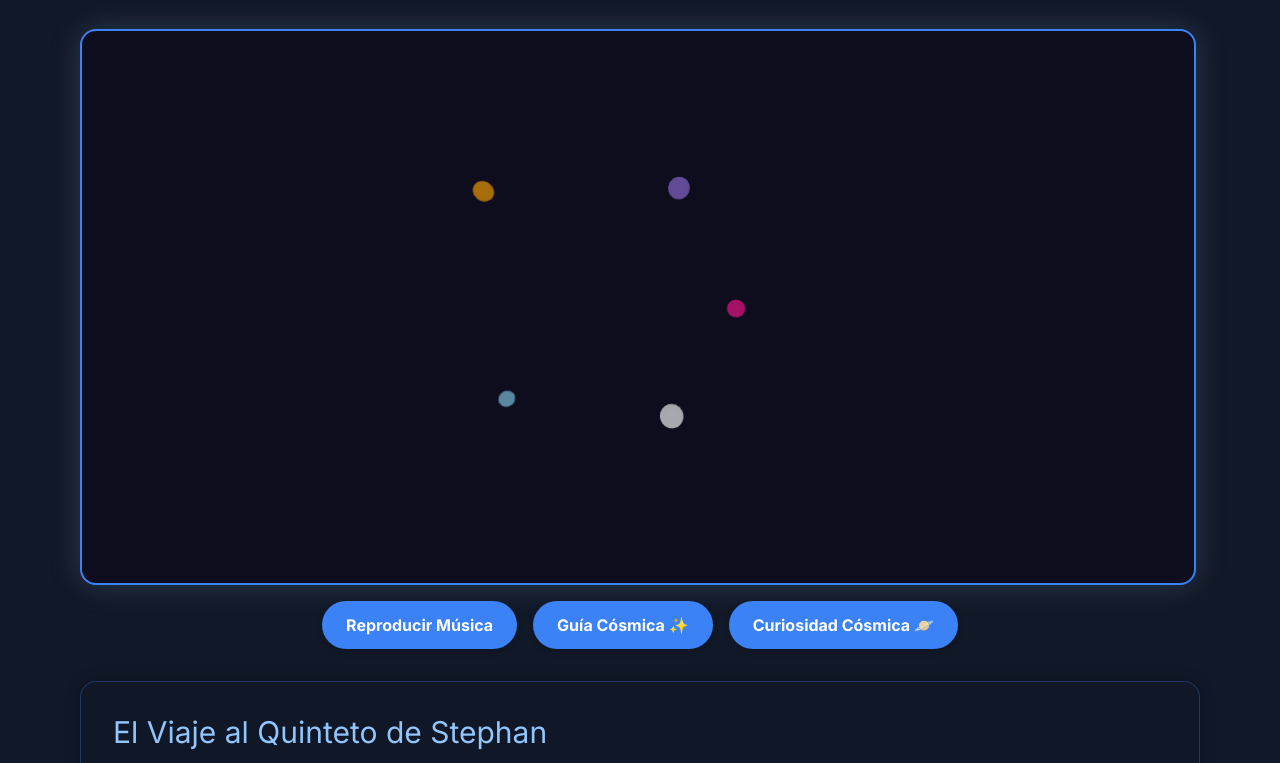
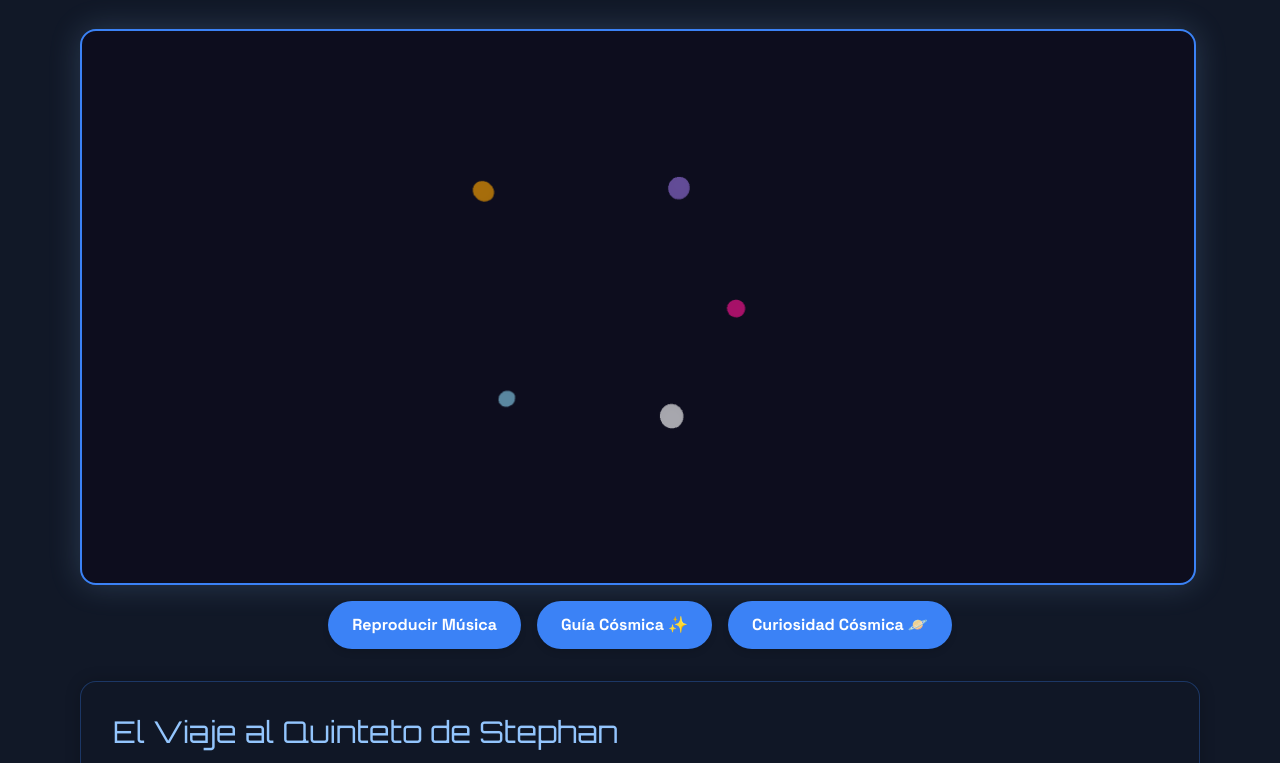
Before and after one commit to Victoriafuenza/cosmovisor, a plain HTML site: page index.html in a window 1280 px wide. Shown: the part 167-930 px from the top of the page. Drawn offline with nearby package versions, Linux system fonts and the light colour scheme; animation ran at ten frames a second.

Commit message:
Add files via upload

```diff
--- a/index.html
+++ b/index.html
@@ -7,9 +7,10 @@
     <script src="https://cdn.tailwindcss.com"></script>
     <script src="https://cdnjs.cloudflare.com/ajax/libs/three.js/r128/three.min.js"></script>
     <style>
-        @import url('https://fonts.googleapis.com/css2?family=Inter:wght@400;700&display=swap');
+        /* Fuentes cambiadas para un estilo más "astral" */
+        @import url('https://fonts.googleapis.com/css2?family=Orbitron:wght@400;700&family=Space+Grotesk:wght@400;700&display=swap');
         body {
-            font-family: 'Inter', sans-serif;
+            font-family: 'Space Grotesk', sans-serif;
             background-color: #0d0d1e;
             color: #e0f2fe;
             display: flex;
@@ -47,6 +48,8 @@
         h1, h2, h3 {
             font-weight: 700;
             color: #90cdf4;
+            /* Aplicamos la fuente Orbitron a los títulos */
+            font-family: 'Orbitron', sans-serif;
         }
         p {
             margin-top: 1rem;
```
